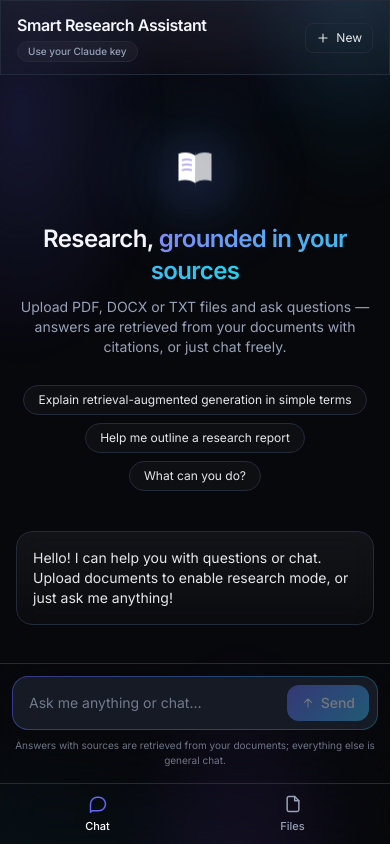
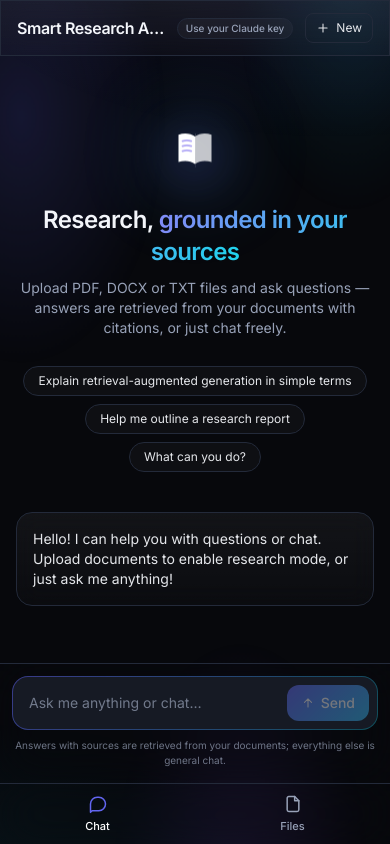
Before and after one commit to delevski/RAG-test, a Next.js app: page / in a window 390 px wide. Built offline with nearby package versions, Linux system fonts and the light colour scheme.

Commit message:
Owner header: single row on phone (title hidden in owner mode), no hero overlap

```diff
--- a/app/page.tsx
+++ b/app/page.tsx
@@ -276,8 +276,8 @@ export default function HomePage() {
 
       <main className="h-dvh flex flex-col lg:ml-[320px] pb-[64px] lg:pb-0">
         <header className="shrink-0 sticky top-0 z-20 glass border-x-0 border-t-0 px-4 py-3 flex items-center justify-between gap-3">
-          <div className="flex flex-wrap items-center gap-x-2 gap-y-1 sm:gap-3 min-w-0">
-            <h1 className="text-base sm:text-lg font-semibold tracking-tight truncate">
+          <div className="flex items-center gap-2 sm:gap-3 min-w-0">
+            <h1 className={`${ownerToken ? 'hidden sm:block ' : ''}text-base sm:text-lg font-semibold tracking-tight truncate`}>
               Smart Research Assistant
             </h1>
             {process.env.NEXT_PUBLIC_RAG_MOCK === '1' && !anthropicKey && !ownerToken && (
@@ -291,13 +291,13 @@ export default function HomePage() {
               </span>
             )}
             {ownerToken && (
-              <span className="inline-flex shrink-0 items-center whitespace-nowrap rounded-full border border-emerald-400/40 bg-emerald-400/10 px-2.5 py-0.5 text-[10px] font-medium text-emerald-300">
+              <span className="inline-flex shrink-0 items-center whitespace-nowrap rounded-full border border-emerald-400/40 bg-emerald-400/10 px-2 sm:px-2.5 py-0.5 text-[10px] font-medium text-emerald-300">
                 Second brain · owner mode
               </span>
             )}
             <button
               onClick={() => setKeyPanelOpen(true)}
-              className="inline-flex shrink-0 items-center gap-1.5 whitespace-nowrap rounded-full border border-[var(--border)] bg-white/[0.03] px-2.5 py-0.5 text-[10px] font-medium text-dim hover:border-primary/50 hover:text-white transition-colors"
+              className="inline-flex shrink-0 items-center gap-1.5 whitespace-nowrap rounded-full border border-[var(--border)] bg-white/[0.03] px-2 sm:px-2.5 py-0.5 text-[10px] font-medium text-dim hover:border-primary/50 hover:text-white transition-colors"
             >
               {anthropicKey || ownerToken ? 'Key settings' : 'Use your Claude key'}
             </button>
@@ -306,7 +306,7 @@ export default function HomePage() {
                 href="/lab"
                 target="_blank"
                 rel="noreferrer"
-                className="inline-flex shrink-0 items-center whitespace-nowrap rounded-full border border-[var(--border)] bg-white/[0.03] px-2.5 py-0.5 text-[10px] font-medium text-dim hover:border-primary/50 hover:text-white transition-colors"
+                className="inline-flex shrink-0 items-center whitespace-nowrap rounded-full border border-[var(--border)] bg-white/[0.03] px-2 sm:px-2.5 py-0.5 text-[10px] font-medium text-dim hover:border-primary/50 hover:text-white transition-colors"
               >
                 Lab
               </a>
```
